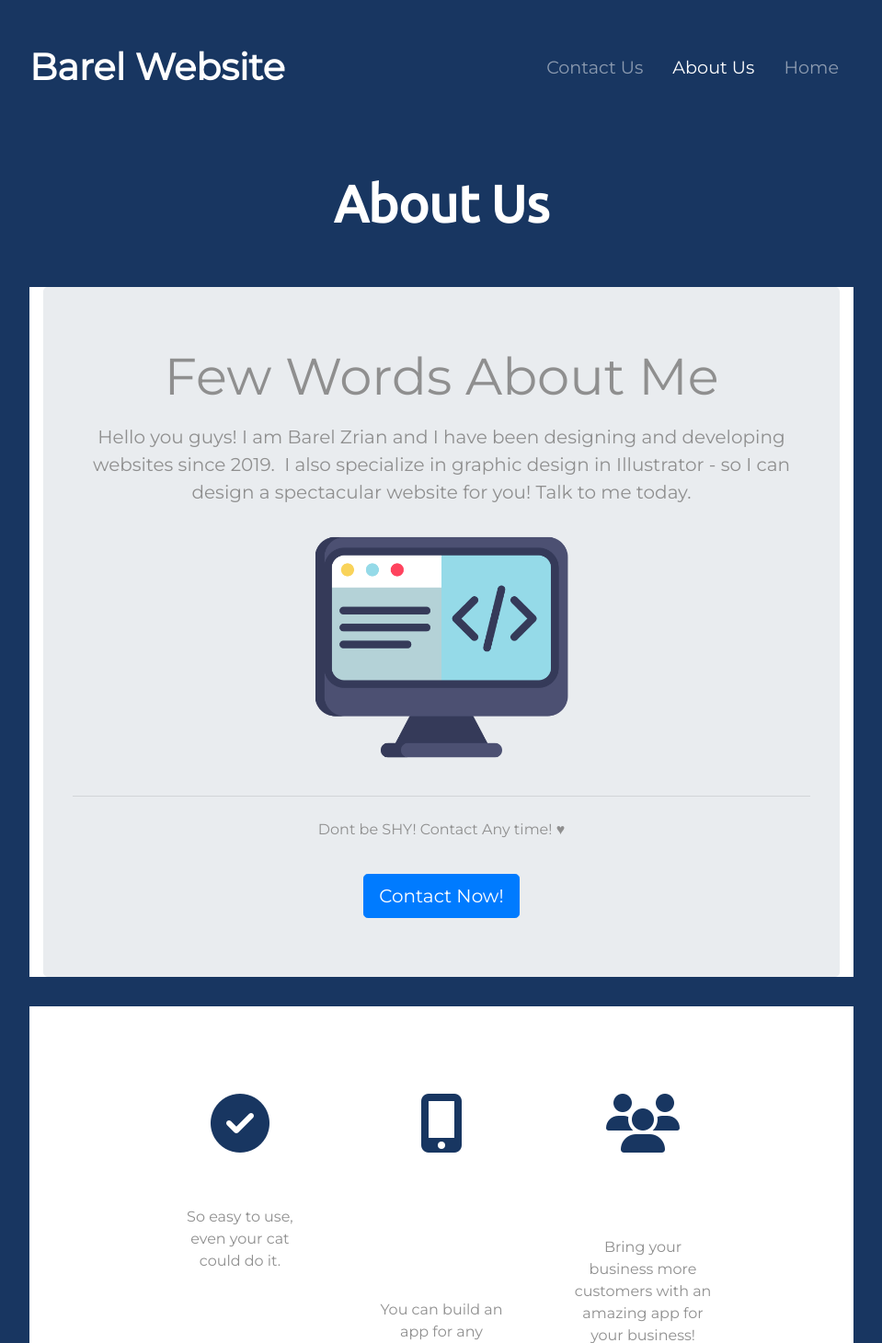
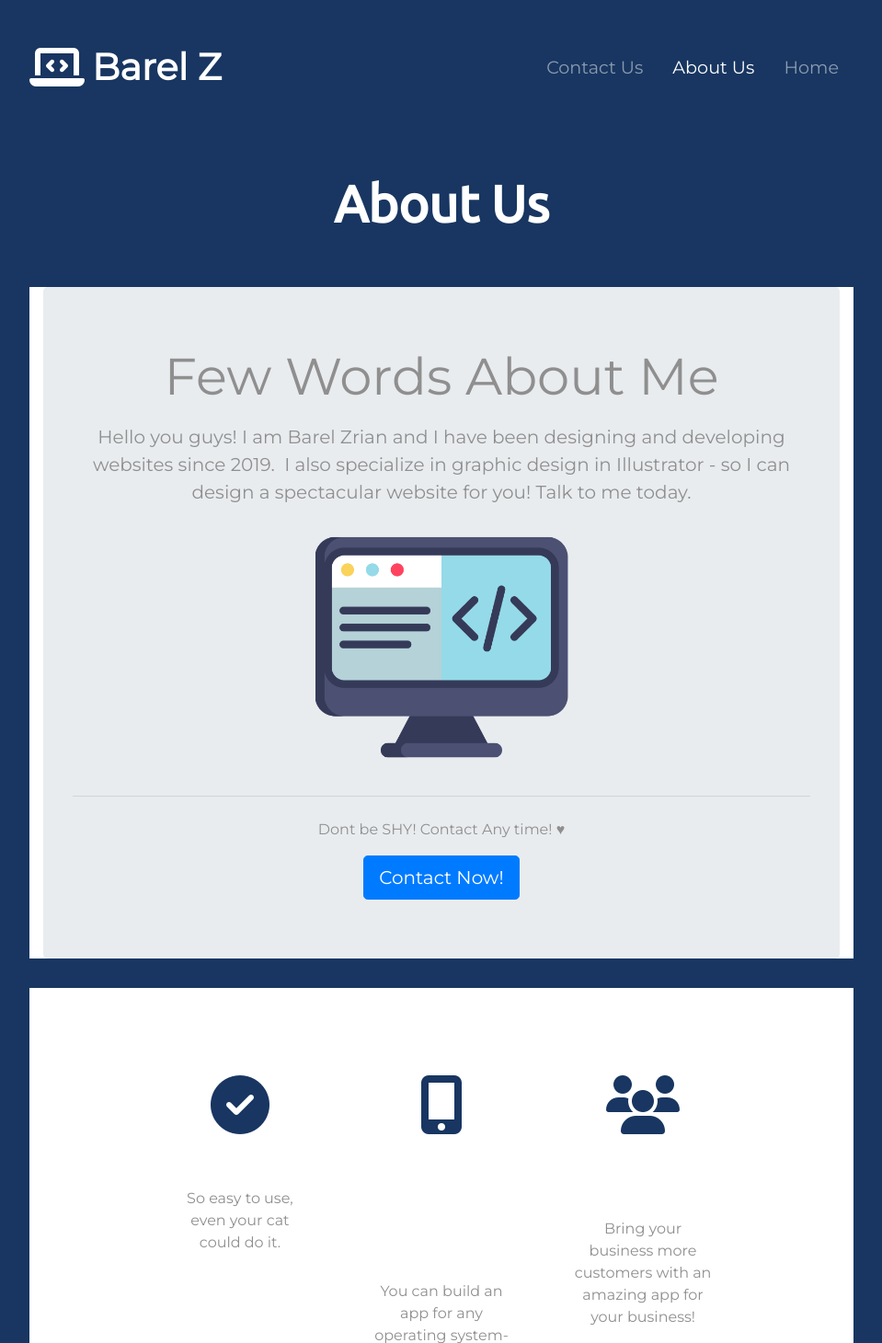
Before and after one commit to barelzrian/cv, a plain HTML site: page about.html in a window 1280 px wide. Shown: the top 1460 px of the page at 92% size, without its empty margins (160-1119 px from the left). Drawn offline with nearby package versions, Linux system fonts and the light colour scheme.

Commit message:
Add files via upload

```diff
--- a/about.html
+++ b/about.html
@@ -34,7 +34,8 @@
 
             <!-- Nav Bar -->
             <nav class="navbar navbar-expand-lg navbar-dark ">
-                <a class="navbar-brand" href="#">Barel Website</a>
+                <i style="padding-right: 8px;" class="fas fa-laptop-code fa-3x"></i>
+                <a class="navbar-brand" href="#">Barel Z</a>
 
                 <button class="navbar-toggler" type="button" data-toggle="collapse" data-target="#navbarTogglerDemo02"
                     aria-controls="navbarTogglerDemo02" aria-expanded="false" aria-label="Toggle navigation">
@@ -72,7 +73,7 @@
                                 <img src="images/website1.png" alt="website" width="275" height="275">
                         <hr class="my-4">
                         <p>Dont be SHY! Contact Any time! ♥ </p>
-                        <a style="margin-top: 20px;" class="btn btn-primary btn-lg" href="Contact.html" role="button">Contact Now!</a>
+                        <a class="btn btn-primary btn-lg" href="Contact.html" role="button">Contact Now!</a>
                     </div>
                 </div>
             </section>
```
Also changed, not shown: Contact.html (+2 -1 lines), index.html (+3 -1 lines).
